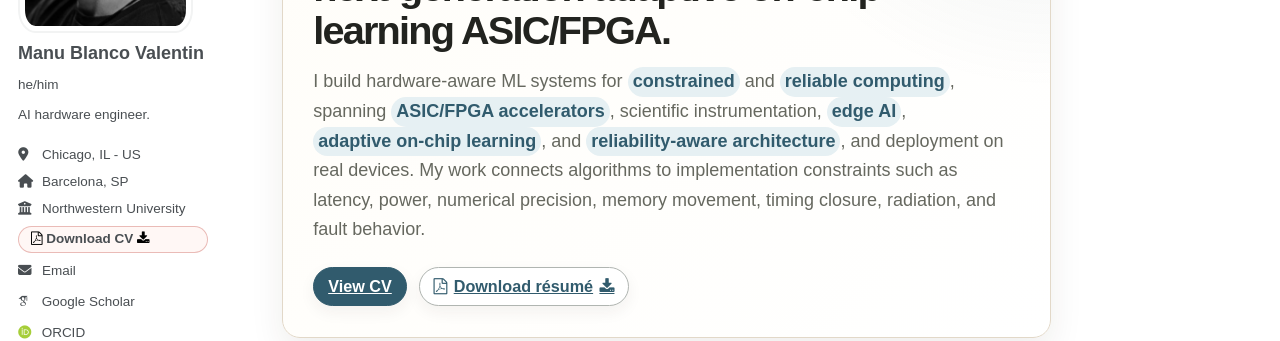
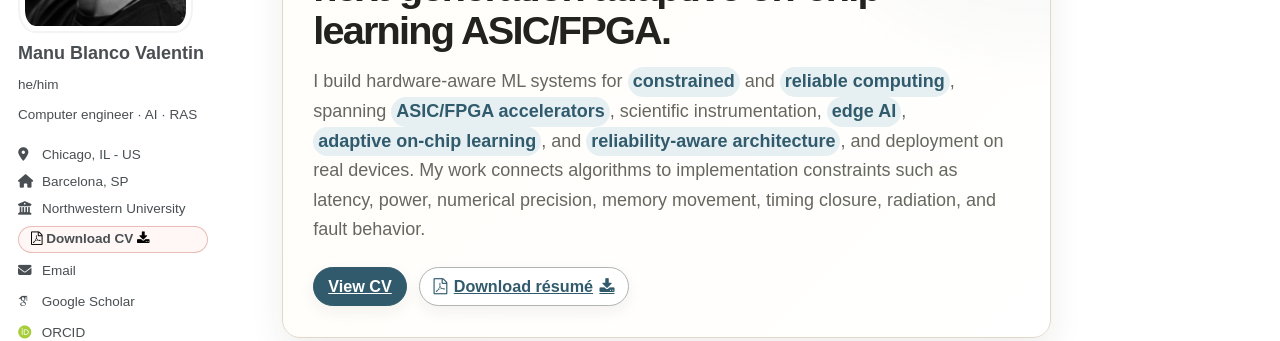
Before and after one commit to manuelblancovalentin/manuelblancovalentin.github.io, a Jekyll site: the page built from _pages/about.md, in a window 1280 px wide. Shown: the part 362-703 px from the top of the page. Built offline with Jekyll 4.4.1, drawn with Linux system fonts in a browser that asks for light colours; some web fonts are replaced; a script bundle is joined from its source files by our own code; library files that are not in the unit come from our copies.

Commit message:
Updated bio

```diff
--- a/_config.yml
+++ b/_config.yml
@@ -26,7 +26,7 @@ author:
   avatar           : "Manu_bcn_wall_1.png"
   name             : "Manu Blanco Valentin"
   pronouns         : "he/him" # example: "she/her"
-  bio              : "AI hardware engineer."
+  bio              : "Computer engineer · AI · RAS"
   location         : "Chicago, IL - US"
   hometown         : "Barcelona, SP"
   employer         : "Northwestern University"
```
